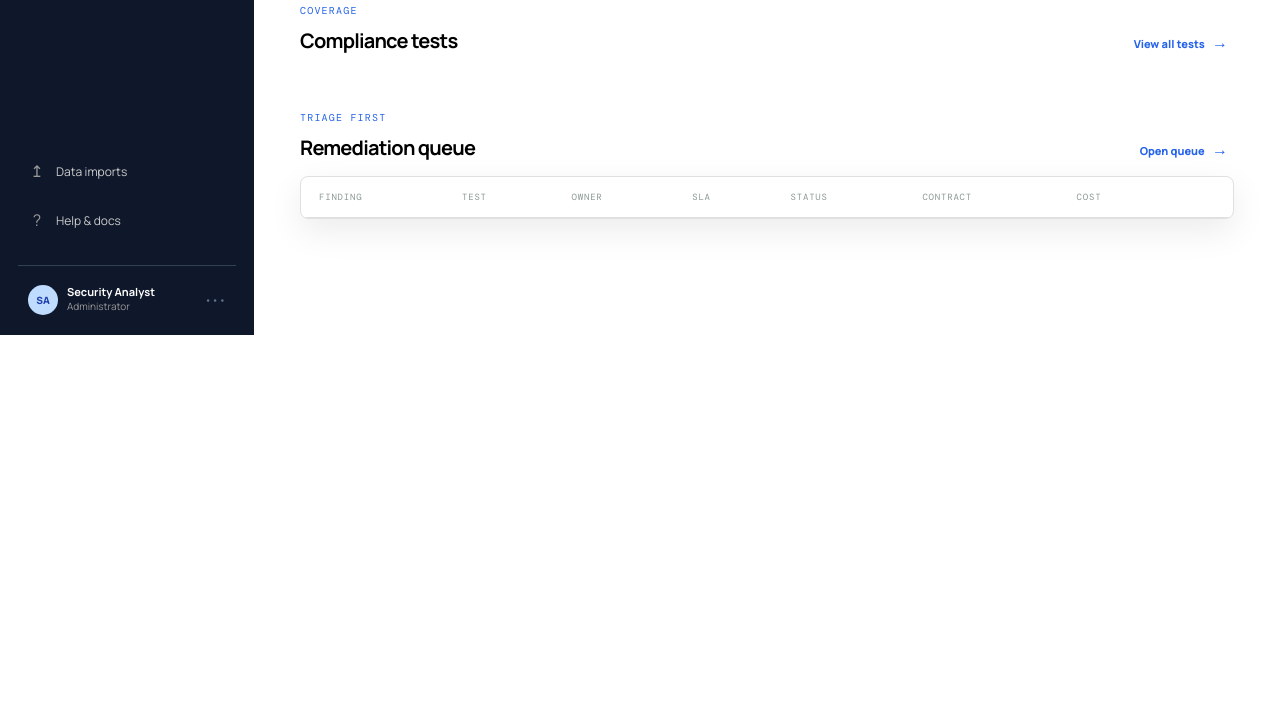
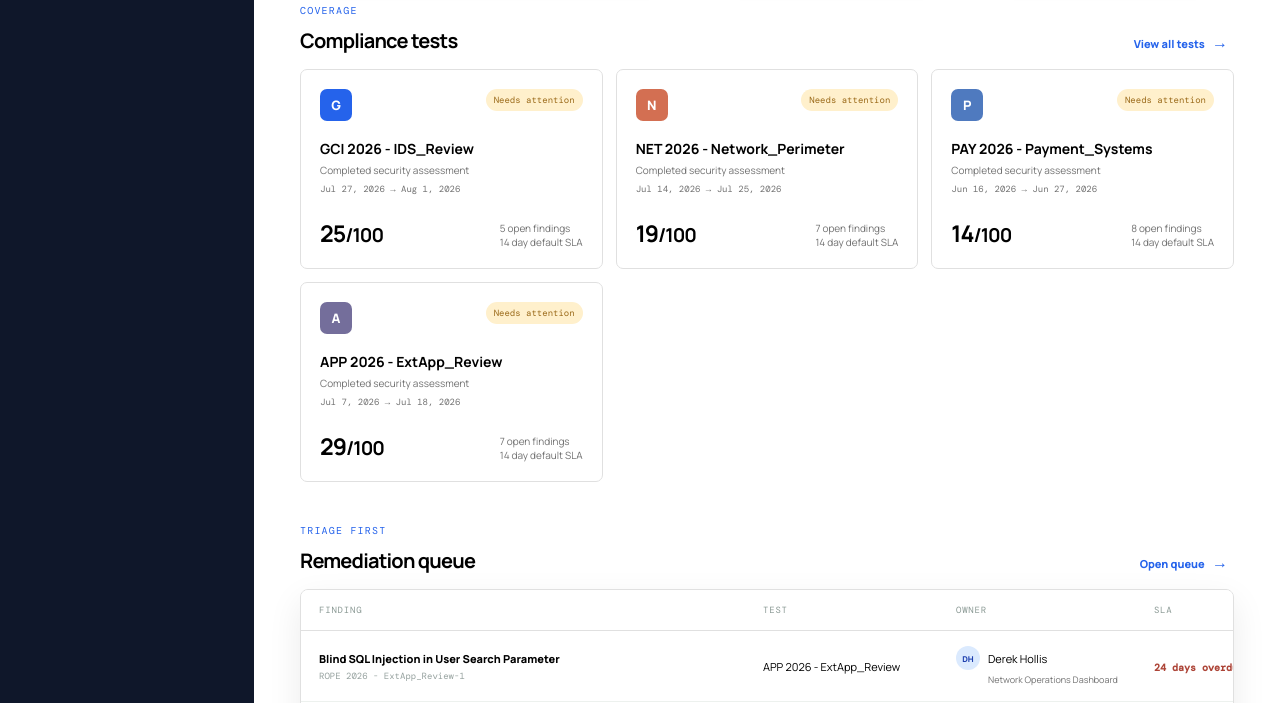
Before and after one commit to adorenaya/trace-compliance-dashboard, a plain HTML site: page index.html in a window 1280 px wide. Shown: the part 465-1168 px from the top of the page. Before the commit the page ends 800 px from the top, so only its background shows below. Drawn offline with nearby package versions, Linux system fonts and the light colour scheme.

Commit message:
Update script source for attackforge-data.js

```diff
--- a/index.html
+++ b/index.html
@@ -125,7 +125,7 @@
     </main>
   </div>
   <div id="toast" class="toast" role="status"></div>
-  <script src="data/attackforge-data.js"></script>
+  <script src="attackforge-data.js"></script>
   <script src="app.js"></script>
 </body>
 </html>
```
